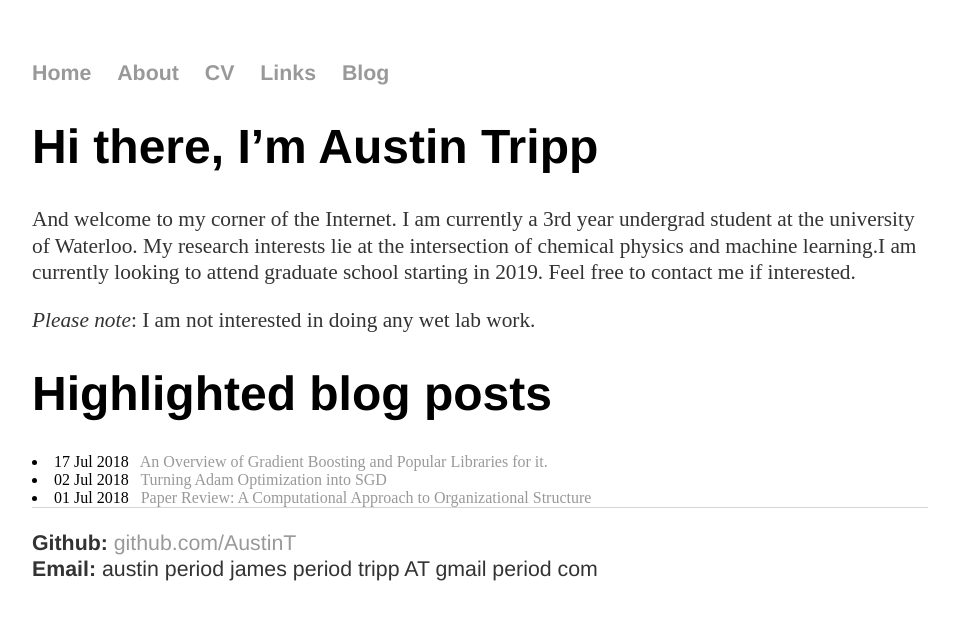
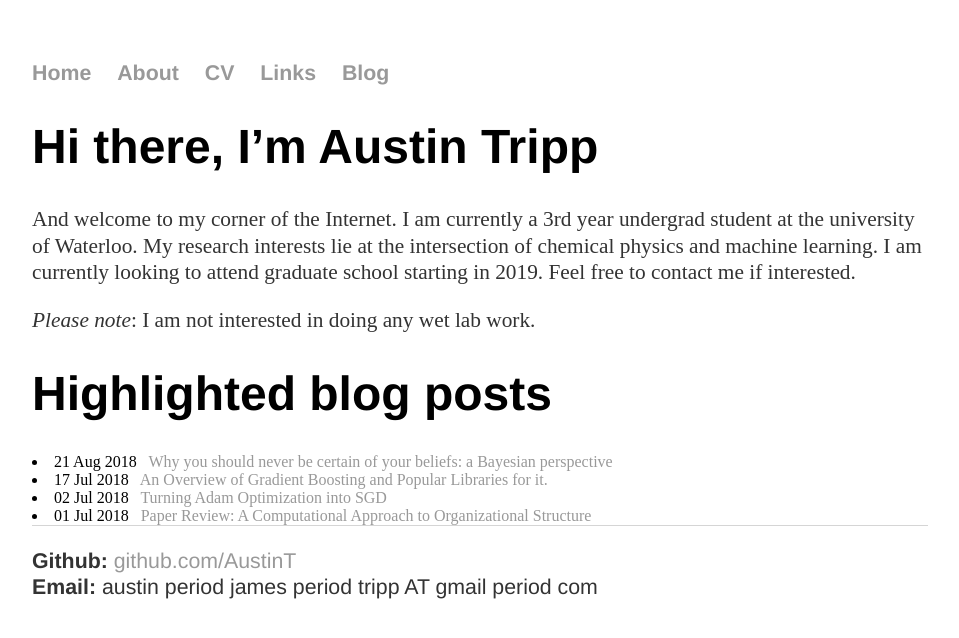
Before and after one commit to AustinT/AustinT.github.io, a Jekyll site: the page built from index.md, in a window 1280 px wide. Shown: the top 638 px of the page, without its empty margins (160-1119 px from the left). Built offline with Jekyll 4.4.1, drawn with Linux system fonts in a browser that asks for light colours; some of the changed lines change nothing that is shown.

Commit message:
New blog post, fixed typo in index

```diff
--- /dev/null
+++ b/_posts/2018-08-21-bayes-no-certain-priors.md
@@ -0,0 +1,67 @@
+---
+title: "Why you should never be certain of your beliefs: a Bayesian perspective"
+categories:
+    - Statistics
+    - frontpage
+layout: post
+mathjax: true
+---
+
+People are notoriously bad at estimating their percent confidence in their beliefs, as explained further in this [Wikipedia article](https://en.wikipedia.org/wiki/Overconfidence_effect).
+Something I thought of recently is what effect this overconfidence has from a Bayesian perspective.
+After a bit of math, I came to the conclusion that having extreme confidence in your beliefs (0% or 100% confidence) implies that you would be unable to change your beliefs if shown evidence to the contrary.
+I believe this simple argument suggests that it is very irrational to hold prior beliefs of 0 or 100%. If you do feel this way, then you should choose a very high value (99.99%) or a very low value (0.001%), but always leave some room for error.
+
+## The model
+Suppose you have a belief about a fact, $$f$$, which for simplicity we will assume is a binary variable (either true or false).
+For example, $$f$$ could be the statement "the earth is flat".
+Furthermore, suppose you can make some kind of observation, $$o$$, that is affected by $$f$$.
+In this example, $$o$$ could be the observation of ships never disappearing over the horizon, which would be a natural consequence if the earth were flat.
+From a Bayesian perspective, this observation can be defined as a conditional distribution. That is, the value of $$o$$ will change based on the true value of $$f$$.
+In our case, we could write $$p(o \mid f=\text{true}) = 1$$, assuming here that the earth being flat will cause us to observe this effect with certainty.
+On the other hand, if $$f$$ is false, then it might still be possible to observe $$o$$, but much less likely. We will say that $$p(o \mid f=\text{false}) = \epsilon \gt 0$$, without deciding on a specific value for $$\epsilon$$.
+
+Now suppose you observe a ship that doesn't disappear over the horizon: what does this mean about the earth being flat? From Bayes rule, we want to calculate:
+
+$$p(f\mid o) = \frac{p(o\mid f)p(f)}{p(o)}$$
+
+In other words, we can calculate the probability of the fact $$f$$, just by knowing 3 things:
+1. The effect of $$f$$ on $$o$$, $$p(o \mid  f) = 1$$
+2. Our believe about $$f$$ prior to our observation, $$p(f)$$
+3. The probability of our observation, $$p(o)$$
+
+The goal of setting this up in a Bayesian context is to update our belief about $$f$$, given that we have now made an observation.
+One strategy is to try to select a new value of $$f$$ that is most likely given what we have observed.
+This is known as _maximum likelihood estimation_ (MLE).
+One nice thing about MLE is that we don't have to calculate $$p(f \mid o)$$: we just have to maximize it with respect to $$f$$.
+This means that in the 3 terms above, item #3 doesn't matter at all, because it is constant with respect to $$f$$. So we can instead update our beliefs based on maximizing the surrogate function,
+
+$$p(f \mid o) \propto p(o \mid f)p(f) = g(f)$$
+
+Since $$f$$ is a binary variable, we just have to consider two options for the maximization:
+1. $$f$$ is true, so $$g(f) = p(o \mid f=\text{true})p(f=\text{true}) =
+1\times p(f=\text{true}) = p(f=\text{true})$$
+2. $$f$$ is false, so $$p(f\mid o) = p(o \mid f=\text{false})p(f=\text{false}) =
+\epsilon (1 - p(f=\text{true}))$$
+
+## The most important part
+So, what we should believe about $$f$$ depends largely on our prior belief about $$f$$, $$p(f)$$.
+Now suppose we have an extremely certain belief about $$f$$, that is $$p(f) = 1$$ or $$p(f) = 0$$.
+- If $$p(f) = 0$$, meaning that we are certain the fact is false, then from option 1 above, the probability of $$f$$ being true is proportional $$p(f) = 0$$, and from option 2 above $$f$$ is false with probability proportional to $$\epsilon (1-0) = \epsilon \gt 0$$, since $$\epsilon$$ is a probability we assume to be non-zero. This means that $$f$$ will always be more likely to be false, so *it would be impossible for our belief to change from false to true!*
+- If $$p(f) = 1$$, meaning that we are certain the fact is true, then from option 1 above, the probability that $$f$$ is true is proportional to 1, while the probability of $$f$$ being false is proportional to $$(1-1) = 0$$. So option 1 will always be greater than 0, *meaning our belief will never change from false to true*
+
+Note that in both of the options above, *it is impossible for our beliefs about $$f$$ to change, despite observing evidence that supports $$f$$*. This is essentially the mathematical equivalent of being closed-minded.
+
+On the other hand, if $$p(f) \notin \{0, 1\}$$, then it would be possible for either option 1 or 2 to be higher, depending on value of $$epsilon$$[^1]. So, *it would be possible to change your beliefs*.
+
+## Conclusion
+In short, this shows that having a certain prior is effectively the same as being unwilling to change one's beliefs, should one encounter evidence which goes against them.
+If you accept this as irrational, and abide by Bayesian statistics[^2], then you *must* accept it as irrational to hold beliefs with certainty.
+That is, Bayes theorem is a mathematical way to show that one can only have an open mind if one is somewhat unsure about something.
+It is because of this logic that I am careful nowadays to avoid saying I am certain about anything, both to not mislead others and to not convince myself I know more than I actually do.
+
+## PS
+I found this cool website, which is a "prior belief calibrator": [http://confidence.success-equation.com/](http://confidence.success-equation.com/). I recommend you try it out, and see how accurate your confidence in facts is.
+
+[^1]: specifically, when $$\epsilon = \frac{p(f)}{1-p(f)}$$, the $$f$$ is equally likely to be true and false. If $$\epsilon$$ is higher, g is maximized when $$f$$ is false, and if it is lower, then $$g$$ is maximized when $$f$$ is true. So depending on the value of epsilon, your belief could change.
+[^2]: including the setup of this model, which is simplistic and could reasonably be disagreed with.
--- a/index.md
+++ b/index.md
@@ -3,7 +3,8 @@ layout: default
 title: Austin Tripp
 ---
 # Hi there, I'm Austin Tripp
-And welcome to my corner of the Internet. I am currently a 3rd year undergrad student at the university of Waterloo. My research interests lie at the intersection of chemical physics and machine learning.I am currently looking to attend graduate school starting in 2019. Feel free to contact me if interested.
+And welcome to my corner of the Internet. I am currently a 3rd year undergrad student at the university of Waterloo. My research interests lie at the intersection of chemical physics and machine learning.
+I am currently looking to attend graduate school starting in 2019. Feel free to contact me if interested.
 
 *Please note*: I am not interested in doing any wet lab work.
 
```
